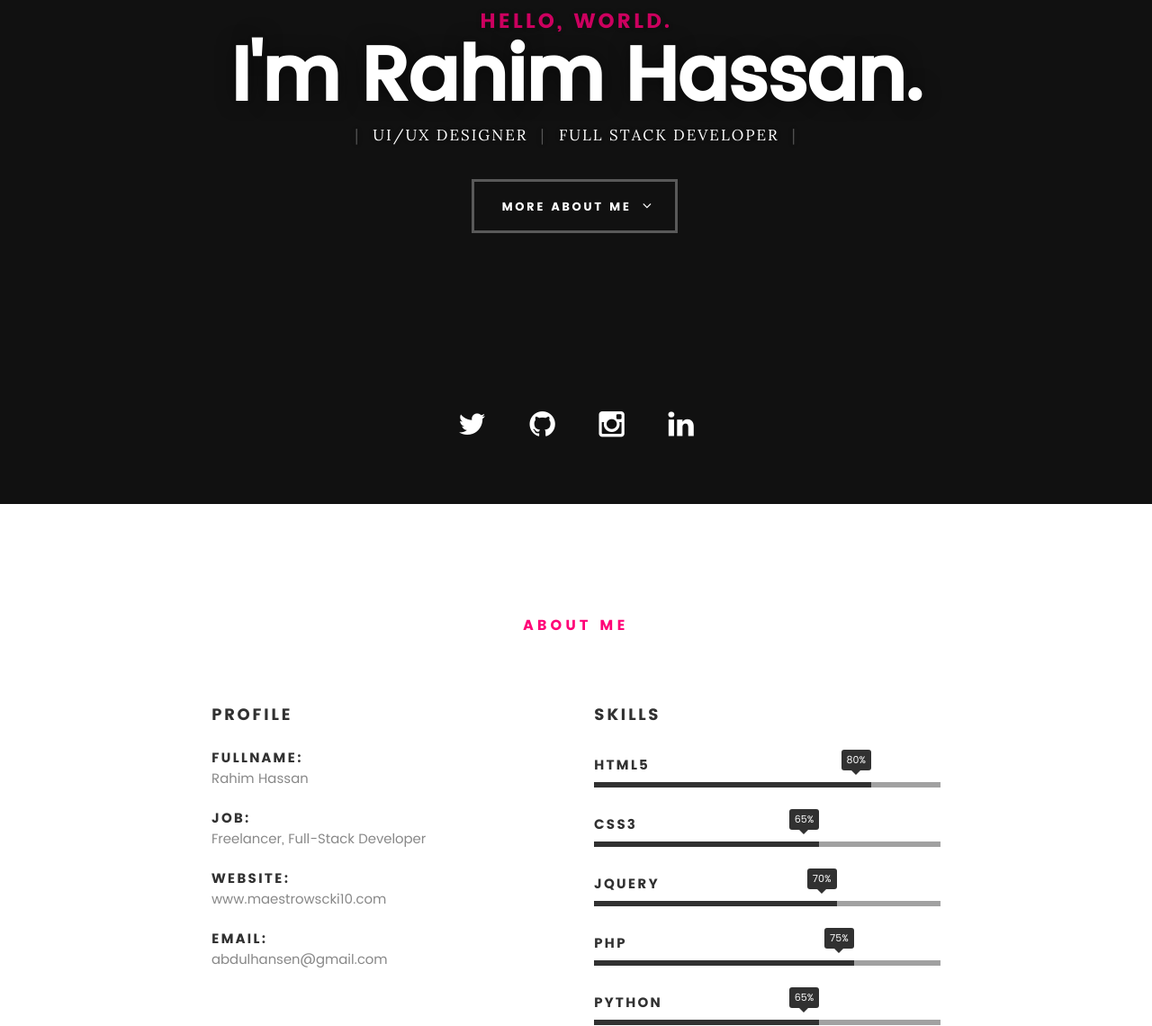
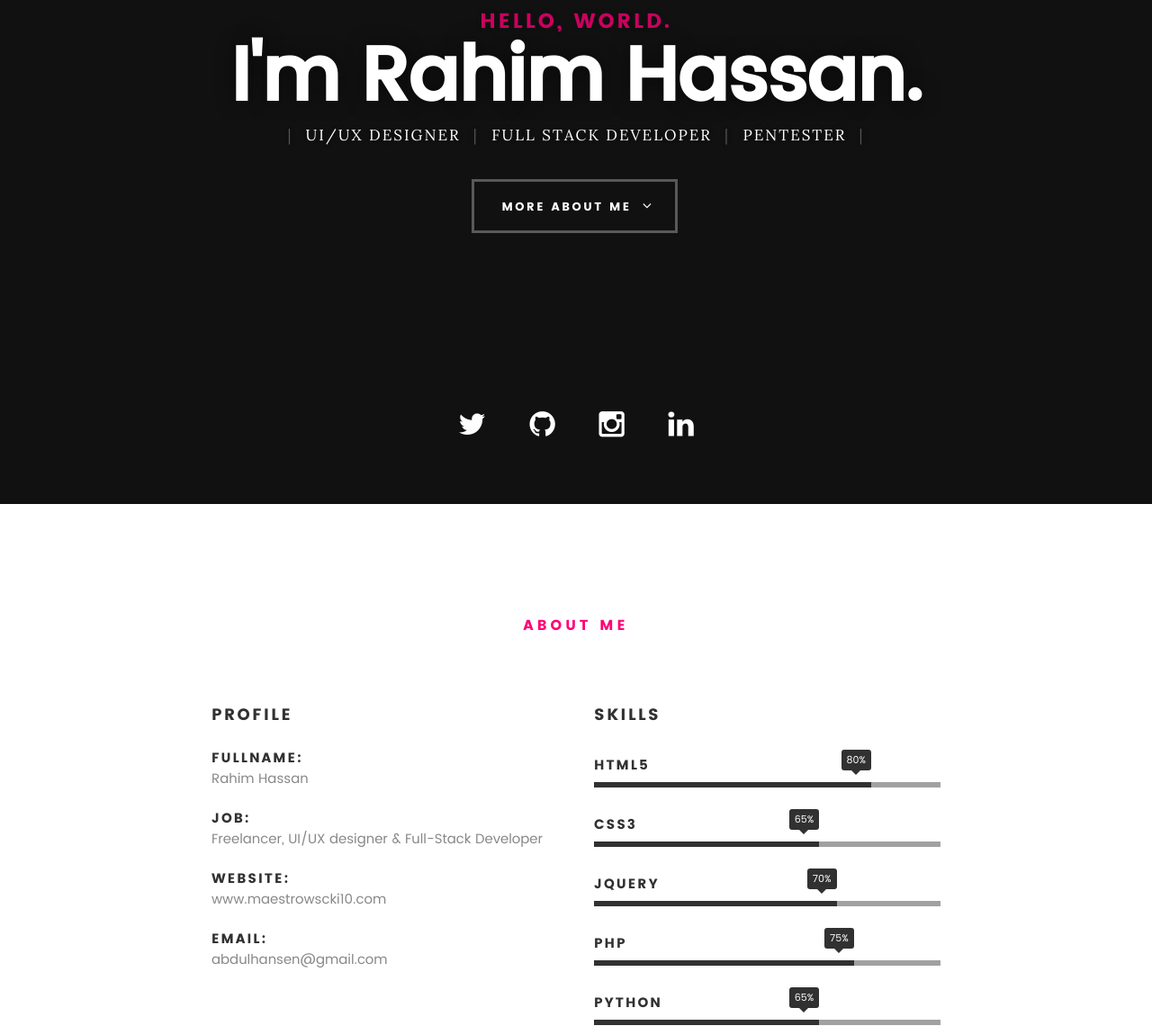
Before and after one commit to nerd1408/1408.github.io, a plain HTML site: page index.html in a window 1280 px wide. Shown: the part 240-1380 px from the top of the page at 90% size. Drawn offline with Linux system fonts and the light colour scheme; files whose address does not match are found by name.

Commit message:
Update index.html
minor update

```diff
--- a/index.html
+++ b/index.html
@@ -91,6 +91,8 @@
 	   			<p class="intro-position">
 					<span>UI/UX designer</span>
 	   				<span>Full stack developer</span>
+					<span>Pentester</span>
+
 	   			</p>
 
 	   			<a class="button stroke smoothscroll" href="#about" title="">More About Me</a>
@@ -143,7 +145,7 @@
 
 				<li>
 					<strong>Job:</strong>
-					<span>Freelancer, Full-Stack Developer</span>
+					<span>Freelancer, UI/UX designer & Full-Stack Developer</span>
 				</li>
 				<li>
 					<strong>Website:</strong>
```
